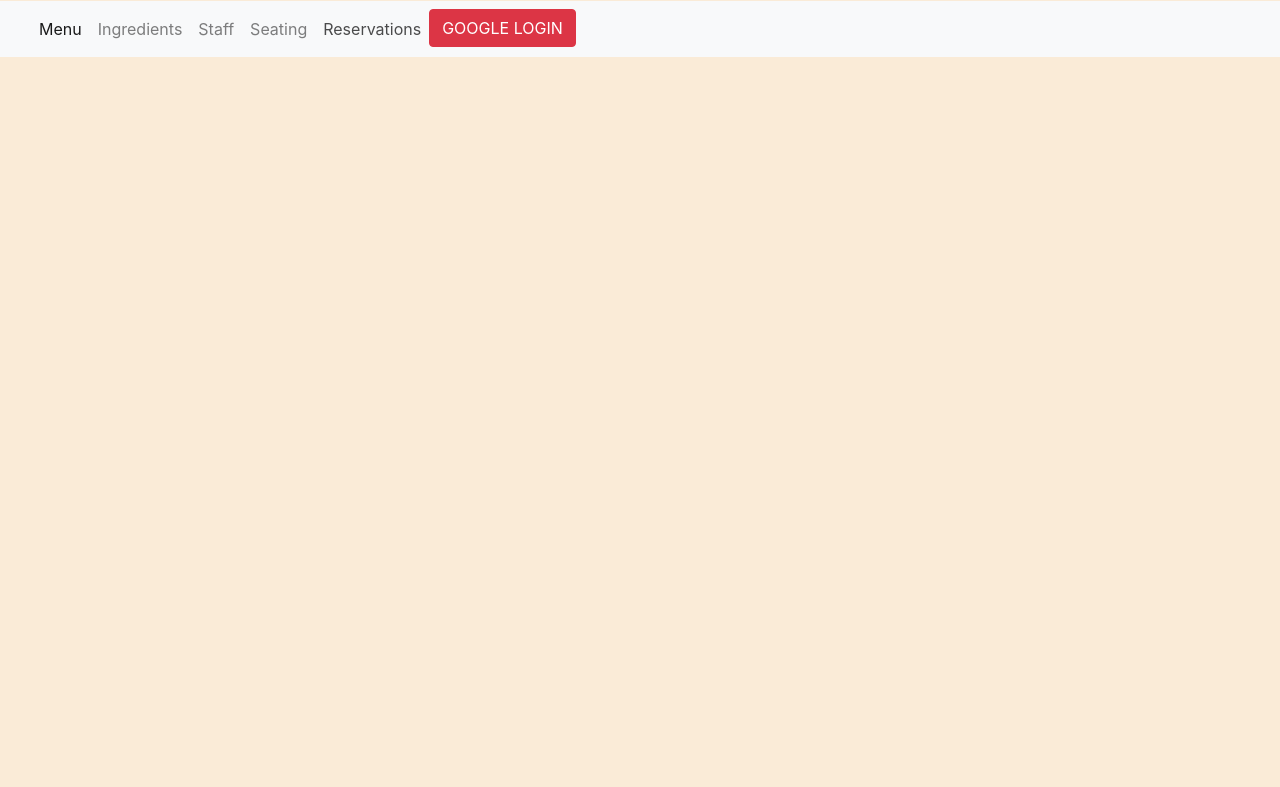
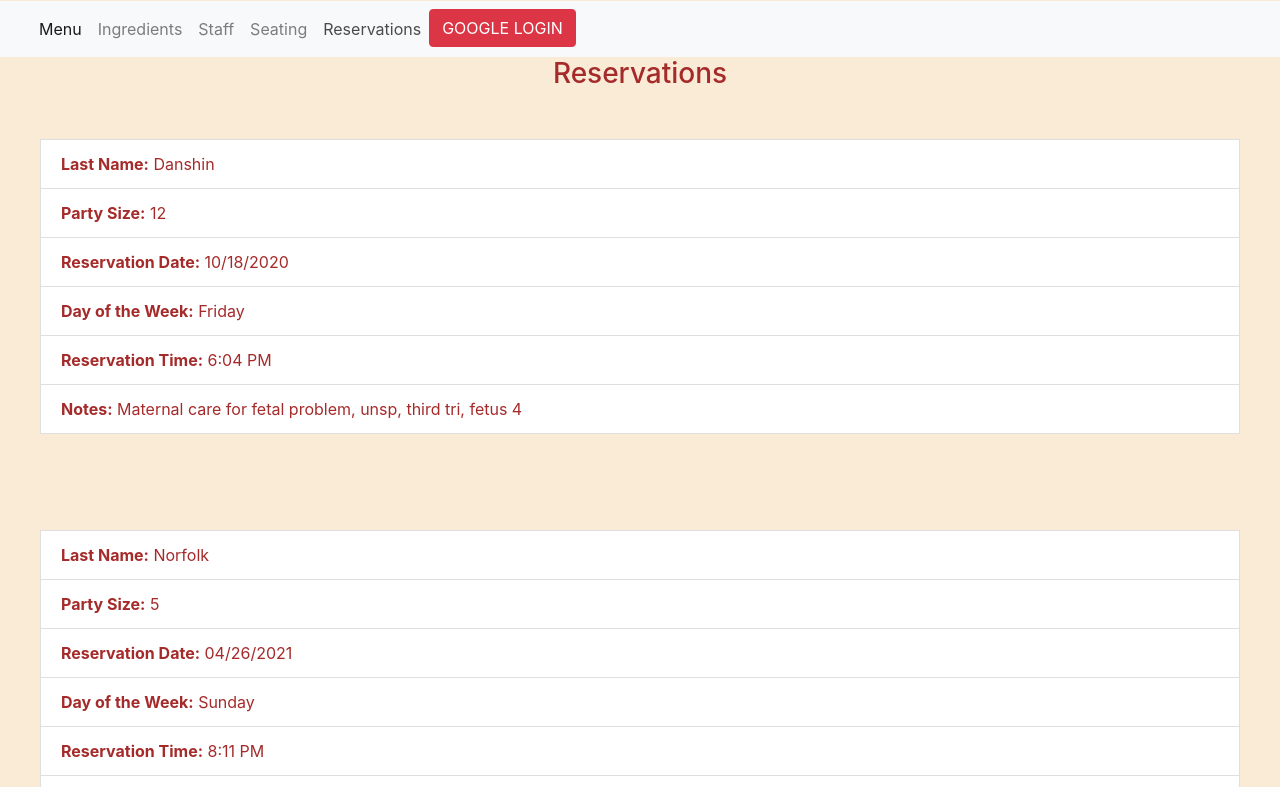
Before and after one commit to nss-evening-cohort-14/michelin-star-restaurant-dashboard-michelin-star-restaurant-dashboard-1, a website built with webpack: page src/index.html in a window 1280 px wide. Both pictures are taken after a click on the link "Reservations". Shown: the top 787 px of the page. Built offline with nearby package versions, Linux system fonts and the light colour scheme; some packages are replaced by stand-ins of ours; no server answers; files whose address does not match are found by name.

Commit message:
Added in reservations read

```diff
--- /dev/null
+++ b/json_sample_data/reservations.json
@@ -0,0 +1,12 @@
+{
+"-MVxKfdCX7tRanCAW4yB":{"firebaseKey":"-MVxKfdCX7tRanCAW4yB","name":"Danshin","party_size":12,"date":"10/18/2020","day_of_week":"Friday","time":"6:04 PM","notes":"Maternal care for fetal problem, unsp, third tri, fetus 4"},
+"-MVxKfdF0PsP3sMn_-5K":{"firebaseKey":"-MVxKfdF0PsP3sMn_-5K","name":"Norfolk","party_size":5,"date":"04/26/2021","day_of_week":"Sunday","time":"8:11 PM","notes":"Alternating esotropia with other noncomitancies"},
+"-MVxKfdJlJA9A2Rq4GO1":{"firebaseKey":"-MVxKfdJlJA9A2Rq4GO1","name":"Meir","party_size":1,"date":"04/22/2020","day_of_week":"Sunday","time":"7:34 PM","notes":"Unspecified superficial injury of right ankle, subs encntr"},
+"-MVxKfdMr-iR8nIKqlif":{"firebaseKey":"-MVxKfdMr-iR8nIKqlif","name":"McQuilliam","party_size":10,"date":"05/04/2020","day_of_week":"Sunday","time":"11:27 AM","notes":"Torus fracture of lower end of right humerus, sequela"},
+"-MVxKfdOGkrLwPs1JmDU":{"firebaseKey":"-MVxKfdOGkrLwPs1JmDU","name":"Ibbison","party_size":14,"date":"08/28/2020","day_of_week":"Sunday","time":"3:28 PM","notes":"Sextuplets, all liveborn"},
+"-MVxKfdQJG-yMO1XeSIn":{"firebaseKey":"-MVxKfdQJG-yMO1XeSIn","name":"Gooly","party_size":4,"date":"12/27/2020","day_of_week":"Wednesday","time":"3:43 PM","notes":"Superficial frostbite of toe(s)"},
+"-MVxKfdTHYaLf36ZYQ71":{"firebaseKey":"-MVxKfdTHYaLf36ZYQ71","name":"Goymer","party_size":11,"date":"03/29/2021","day_of_week":"Wednesday","time":"2:05 PM","notes":"Displaced bimalleolar fracture of unsp lower leg, sequela"},
+"-MVxKfdVe7HinZc7XgHN":{"firebaseKey":"-MVxKfdVe7HinZc7XgHN","name":"Kettel","party_size":2,"date":"08/29/2020","day_of_week":"Tuesday","time":"12:33 PM","notes":"Anterior dislocation of left radial head, subs encntr"},
+"-MVxKfdXZevsISTdKBOi":{"firebaseKey":"-MVxKfdXZevsISTdKBOi","name":"Napoleon","party_size":6,"date":"07/08/2020","day_of_week":"Sunday","time":"6:55 PM","notes":"Blister (nonthermal) of unspecified ear, subs encntr"},
+"-MVxKfd_DM2boiESOJ1i":{"firebaseKey":"-MVxKfd_DM2boiESOJ1i","name":"Kern","party_size":4,"date":"08/05/2020","day_of_week":"Saturday","time":"11:15 AM","notes":"Moderate cervical dysplasia"}
+}
--- a/src/javascripts/components/domBuilder.js
+++ b/src/javascripts/components/domBuilder.js
@@ -3,7 +3,7 @@ const domBuilder = () => {
   <div id="navigation"></div>
   <div id="main-container">
     <div id="form-container"></div>
-    <div class="d-flex flex-wrap justify-content-around" id="view"></div>
+    <div id="view"></div>
     <div class="align-text-center my-3" id="stage"></div>
     <div id="modal-container"></div>
   </div>`;
--- /dev/null
+++ b/src/javascripts/components/reservations.js
@@ -0,0 +1,17 @@
+const showReservations = (array) => {
+  document.querySelector('#view').innerHTML = '';
+  document.querySelector('#form-container').innerHTML = '<h3>Reservations</h3>';
+  array.forEach((item) => {
+    document.querySelector('#view').innerHTML += `
+    <ul class="list-group-res">
+      <li class="list-group-item"><strong>Last Name:</strong> ${item.name}</li>
+      <li class="list-group-item"><strong>Party Size:</strong> ${item.party_size}</li>
+      <li class="list-group-item"><strong>Reservation Date:</strong> ${item.date}</li>
+      <li class="list-group-item"><strong>Day of the Week:</strong> ${item.day_of_week}</li>
+      <li class="list-group-item"><strong>Reservation Time:</strong> ${item.time}</li>
+      <li class="list-group-item"><strong>Notes:</strong> ${item.notes}</li>
+    </ul>`;
+  });
+};
+
+export default showReservations;
--- a/src/javascripts/events/guestDomEvents.js
+++ b/src/javascripts/events/guestDomEvents.js
@@ -1,7 +1,6 @@
 const guestDomEvents = () => {
-  document.querySelector('body').addEventListener('click', (e) => {
+  document.querySelector('body').addEventListener('click', () => {
     // Events for READ on Guest App
-    console.warn(e);
   });
 };
 
--- a/src/javascripts/events/navEvents.js
+++ b/src/javascripts/events/navEvents.js
@@ -1,7 +1,10 @@
+import showReservations from '../components/reservations';
+import getReservations from '../helpers/data/reservationData';
+
 const navEvents = () => {
-  document.querySelector('body').addEventListener('click', (e) => {
-    // Events for Navbar, READ only
-    console.warn(e);
+  // Events for Navbar, READ only
+  document.querySelector('#nav-reservations').addEventListener('click', () => {
+    getReservations().then((reservations) => showReservations(reservations));
   });
 };
 
--- /dev/null
+++ b/src/javascripts/helpers/data/reservationData.js
@@ -0,0 +1,14 @@
+import 'firebase/auth';
+import axios from 'axios';
+import firebaseConfig from '../apiKeys';
+
+const dbUrl = firebaseConfig.databaseURL;
+
+// GET BOARDS
+const getReservations = () => new Promise((resolve, reject) => {
+  axios.get(`${dbUrl}/reservations.json`)
+    .then((response) => resolve(Object.values(response.data)))
+    .catch((error) => reject(error));
+});
+
+export default getReservations;
--- a/src/styles/main.scss
+++ b/src/styles/main.scss
@@ -7,3 +7,8 @@ body {
   text-align: center;
   margin-top: 1px;
 }
+
+.list-group-res {
+  padding: 40px;
+  text-align: left;
+}
```
